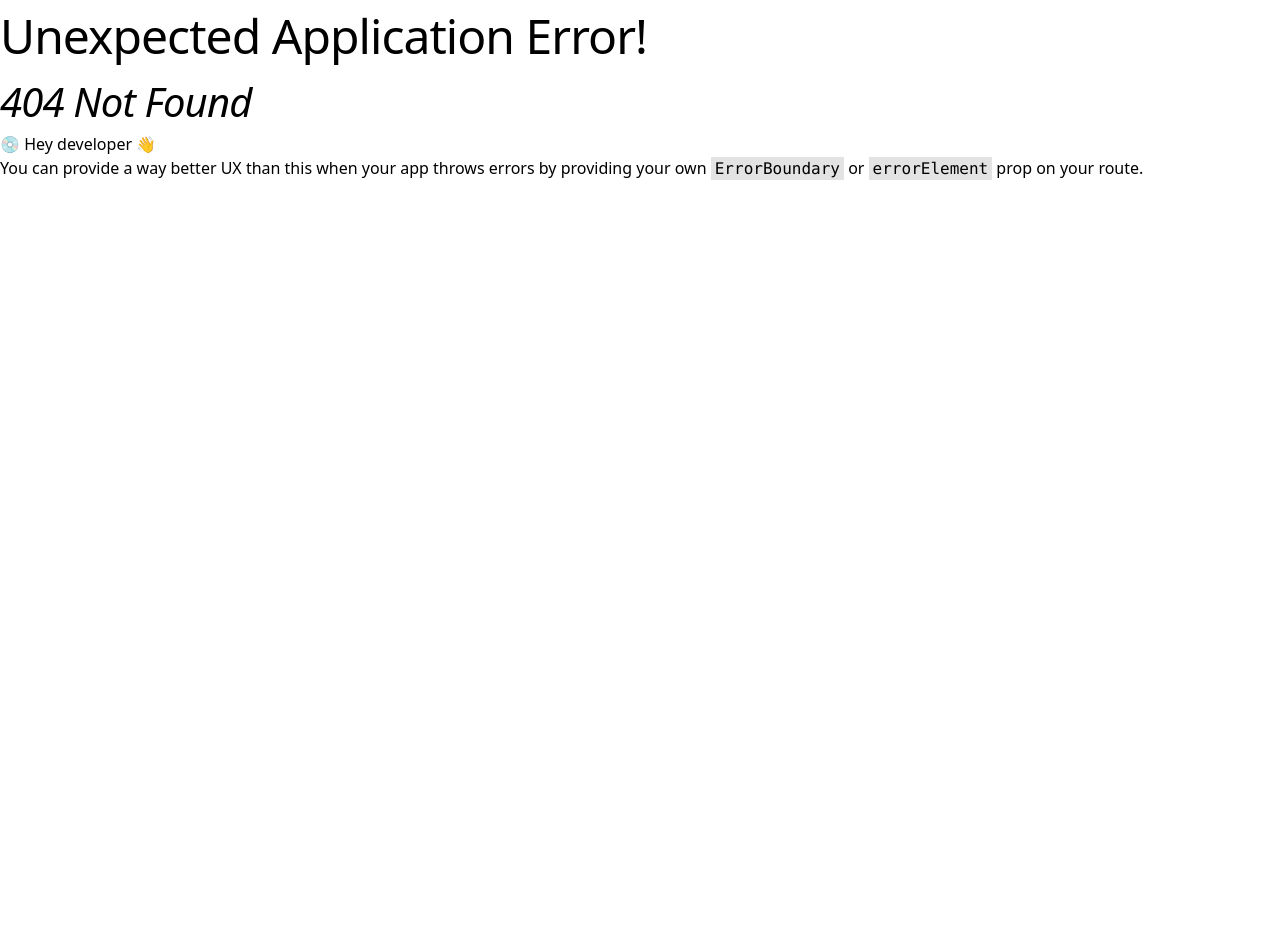
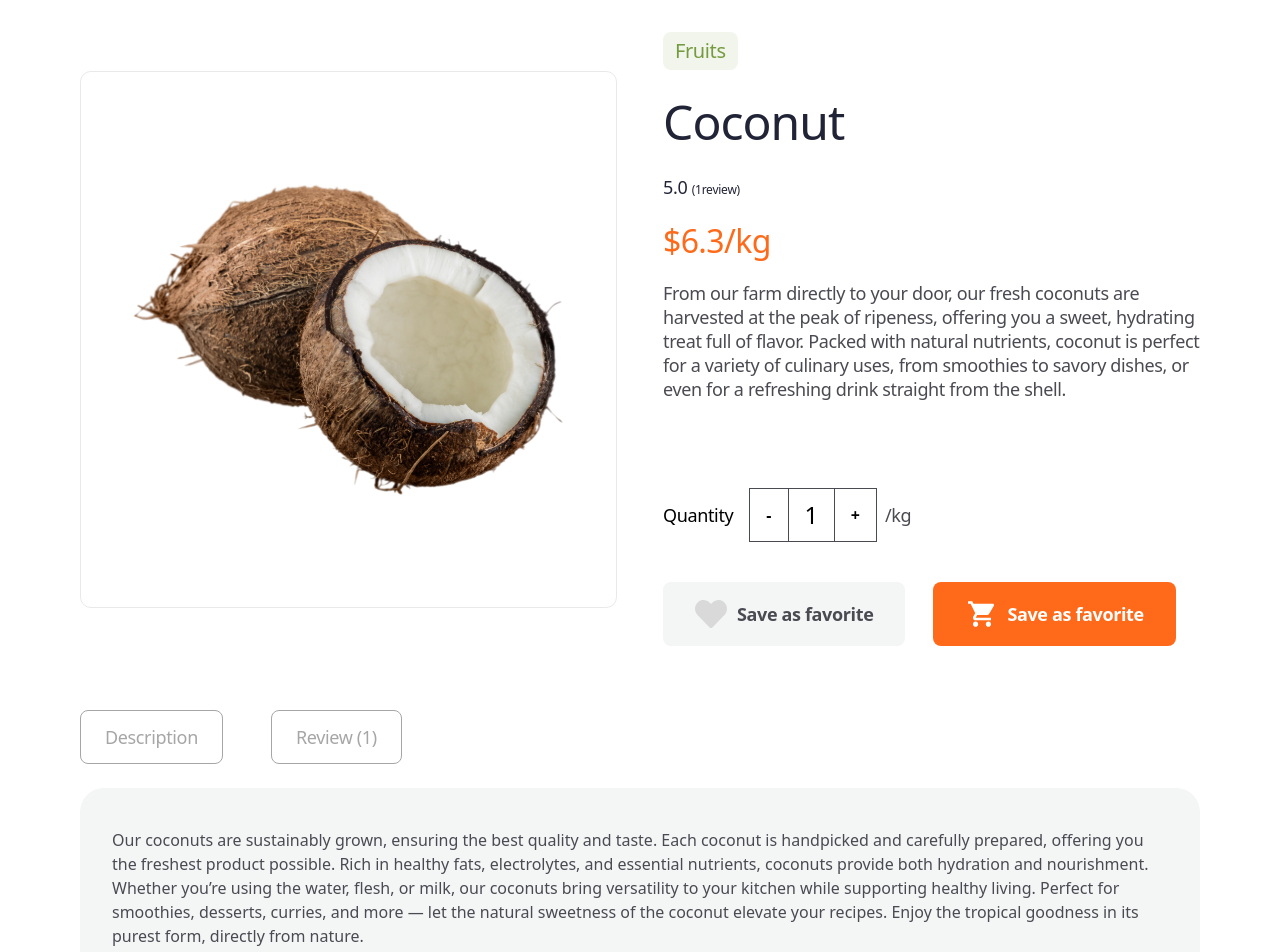
Before and after one commit to jahidhasan136/fresh-harvests-site, a React (Vite) app: page /product-details in a window 1280 px wide. Before the commit this address had no page. Shown: the top 952 px of the page. Before the commit the page ends 800 px from the top, so only its background shows below. Built offline with nearby package versions, Linux system fonts and the light colour scheme.

Commit message:
product details page complete

```diff
--- /dev/null
+++ b/src/pages/productDetails/ProductDetails.jsx
@@ -0,0 +1,80 @@
+import image from "../../assets/product-details/image.svg";
+import LeftHeading from "../../components/subHeading/LeftHeading";
+import { FaHeart } from "react-icons/fa";
+import { IoMdCart } from "react-icons/io";
+import Review from "../../sections/Review";
+import RelatedProducts from "../../sections/RelatedProducts";
+
+const ProductDetails = () => {
+  return (
+    <div className="container mt-8">
+      <div className="grid grid-cols-2 items-center gap-[46px]">
+        <div>
+          <img src={image} alt="Details Image" />
+        </div>
+
+        {/* Right side content */}
+        <div className="">
+          {/* sub heading */}
+          <div className="grid gap-4 mb-[87px]">
+            <LeftHeading value="Fruits" />
+            <h2 className="text-black">Coconut</h2>
+            <h6 className="text-black">
+              5.0 <span className="text-h7">(1review)</span>
+            </h6>
+            <h4 className="text-primary">$6.3/kg</h4>
+            <p className="text-grey100 text-b2">
+              From our farm directly to your door, our fresh coconuts are
+              harvested at the peak of ripeness, offering you a sweet, hydrating
+              treat full of flavor. Packed with natural nutrients, coconut is
+              perfect for a variety of culinary uses, from smoothies to savory
+              dishes, or even for a refreshing drink straight from the shell.
+            </p>
+          </div>
+
+          {/* quantity */}
+          <div className="flex items-center mb-10">
+            <h6 className="text- mr-4">Quantity</h6>
+            <table className="mr-2 border border-grey100">
+              <tbody>
+                <tr>
+                  <td className="px-4 py-2 border border-grey100 font-bold cursor-pointer">
+                    -
+                  </td>
+                  <td className="px-4 py-2 border border-grey100">
+                    <h5>1</h5>
+                  </td>
+                  <td className="px-4 py-2 border border-grey100 font-bold cursor-pointer">
+                    +
+                  </td>
+                </tr>
+              </tbody>
+            </table>
+
+            <p className="text-b2 text-grey100">/kg</p>
+          </div>
+
+          {/* favourite or add cart button */}
+          <div className="flex items-center gap-7">
+            <button className="flex items-center gap-[10px] py-4 px-8 bg-grey20 rounded-lg">
+              <FaHeart className="text-grey50 text-[32px]" />
+              <p className="button1 text-grey100">Save as favorite</p>
+            </button>
+            <button className="flex items-center gap-[10px] py-4 px-8 bg-primary rounded-lg">
+              <IoMdCart className="text-white text-[32px]" />
+              <p className="button1 text-white">Save as favorite</p>
+            </button>
+          </div>
+        </div>
+      </div>
+
+      {/* description or review sect ion */}
+      <Review />
+
+      {/* Related products section */}
+      <RelatedProducts />
+    </div>
+  );
+};
+
+export default ProductDetails;
--- a/src/router/routes.jsx
+++ b/src/router/routes.jsx
@@ -1,6 +1,7 @@
 import { createBrowserRouter } from "react-router-dom";
 import Main from "../layouts/Main";
 import Home from "../pages/home/Home";
+import ProductDetails from "../pages/productDetails/ProductDetails";
 
 export const router = createBrowserRouter([
   {
@@ -11,6 +12,10 @@ export const router = createBrowserRouter([
         path: "/",
         element: <Home />,
       },
+      {
+        path: "/product-details",
+        element: <ProductDetails />,
+      },
     ],
   },
 ]);
--- a/src/sections/ProductCards.jsx
+++ b/src/sections/ProductCards.jsx
@@ -21,7 +21,7 @@ const ProductCards = () => {
 
       {/* products card */}
       <div>
-        <div className="flex items-center gap-6">
+        <div className="grid grid-cols-4 gap-6">
           <div className="pt-[10px] pb-5 px-3 rounded-[20px] text-center shadow-customMd bg-white">
             <div className="mb-3 bg-grey20 inline-block px-[29px] py-1 rounded-2xl">
               <img src={imageOne} alt="Product Image" />
--- /dev/null
+++ b/src/sections/RelatedProducts.jsx
@@ -0,0 +1,74 @@
+import CenterHeading from "../components/subHeading/CenterHeading";
+import imageOne from "../assets/products/image1.svg";
+
+const RelatedProducts = () => {
+  return (
+    <div className="container mt-[150px]">
+      {/* sub heading */}
+      <CenterHeading value="Our Products" />
+      <div className="grid gap-4 text-center mt-4 mb-8">
+        <h2>Related products</h2>
+        <p className="text-b3">
+          We pride ourselves on offering a wide variety of fresh and flavorful
+          fruits, vegetables, and salad ingredients.
+        </p>
+      </div>
+
+      {/* product cards */}
+      <div className="grid grid-cols-4 gap-6">
+        <div className="pt-[10px] pb-5 px-3 rounded-[20px] text-center shadow-customMd bg-white">
+          <div className="mb-3 bg-grey20 inline-block px-[29px] py-1 rounded-2xl">
+            <img src={imageOne} alt="Product Image" />
+          </div>
+          <h6 className="mb-2">Mushroom</h6>
+          <p className="text-b2 mb-3">$2.3/kg</p>
+          <button className="button2 py-3 border border-grey50 text-black w-full rounded-lg hover:bg-primary hover:text-white transition-all duration-300 ease-in-out">
+            Add to cart
+          </button>
+        </div>
+        <div className="pt-[10px] pb-5 px-3 rounded-[20px] text-center shadow-customMd bg-white">
+          <div className="mb-3 bg-grey20 inline-block px-[29px] py-1 rounded-2xl">
+            <img src={imageOne} alt="Product Image" />
+          </div>
+          <h6 className="mb-2">Mushroom</h6>
+          <p className="text-b2 mb-3">$2.3/kg</p>
+          <button className="button2 py-3 border border-grey50 text-black w-full rounded-lg hover:bg-primary hover:text-white transition-all duration-300 ease-in-out">
+            Add to cart
+          </button>
+        </div>
+        <div className="pt-[10px] pb-5 px-3 rounded-[20px] text-center shadow-customMd bg-white">
+          <div className="mb-3 bg-grey20 inline-block px-[29px] py-1 rounded-2xl">
+            <img src={imageOne} alt="Product Image" />
+          </div>
+          <h6 className="mb-2">Mushroom</h6>
+          <p className="text-b2 mb-3">$2.3/kg</p>
+          <button className="button2 py-3 border border-grey50 text-black w-full rounded-lg hover:bg-primary hover:text-white transition-all duration-300 ease-in-out">
+            Add to cart
+          </button>
+        </div>
+        <div className="pt-[10px] pb-5 px-3 rounded-[20px] text-center shadow-customMd bg-white">
+          <div className="mb-3 bg-grey20 inline-block px-[29px] py-1 rounded-2xl">
+            <img src={imageOne} alt="Product Image" />
+          </div>
+          <h6 className="mb-2">Mushroom</h6>
+          <p className="text-b2 mb-3">$2.3/kg</p>
+          <button className="button2 py-3 border border-grey50 text-black w-full rounded-lg hover:bg-primary hover:text-white transition-all duration-300 ease-in-out">
+            Add to cart
+          </button>
+        </div>
+        <div className="pt-[10px] pb-5 px-3 rounded-[20px] text-center shadow-customMd bg-white">
+          <div className="mb-3 bg-grey20 inline-block px-[29px] py-1 rounded-2xl">
+            <img src={imageOne} alt="Product Image" />
+          </div>
+          <h6 className="mb-2">Mushroom</h6>
+          <p className="text-b2 mb-3">$2.3/kg</p>
+          <button className="button2 py-3 border border-grey50 text-black w-full rounded-lg hover:bg-primary hover:text-white transition-all duration-300 ease-in-out">
+            Add to cart
+          </button>
+        </div>
+      </div>
+    </div>
+  );
+};
+
+export default RelatedProducts;
--- /dev/null
+++ b/src/sections/Review.jsx
@@ -0,0 +1,30 @@
+const Review = () => {
+  return (
+    <div className="mt-16">
+      {/* buttons */}
+      <div className="flex items-center gap-12">
+        <button className="px-6 py-3 border border-grey80 text-grey80 hover:border-green hover:bg-green hover:text-white rounded-lg button2 transition-all duration-300 ease-in-out">
+          Description
+        </button>
+        <button className="px-6 py-3 border border-grey80 text-grey80 hover:border-green hover:bg-green hover:text-white rounded-lg button2 transition-all duration-300 ease-in-out">
+          Review <span>(1)</span>
+        </button>
+      </div>
+
+      {/* details */}
+      <p className="bg-grey20 text-grey100 py-10 px-8 rounded-3xl mt-6">
+        Our coconuts are sustainably grown, ensuring the best quality and taste.
+        Each coconut is handpicked and carefully prepared, offering you the
+        freshest product possible. Rich in healthy fats, electrolytes, and
+        essential nutrients, coconuts provide both hydration and nourishment.
+        Whether you’re using the water, flesh, or milk, our coconuts bring
+        versatility to your kitchen while supporting healthy living. Perfect for
+        smoothies, desserts, curries, and more — let the natural sweetness of
+        the coconut elevate your recipes. Enjoy the tropical goodness in its
+        purest form, directly from nature.
+      </p>
+    </div>
+  );
+};
+
+export default Review;
```
Also changed, not shown: src/assets/product-details/image.svg (added).
